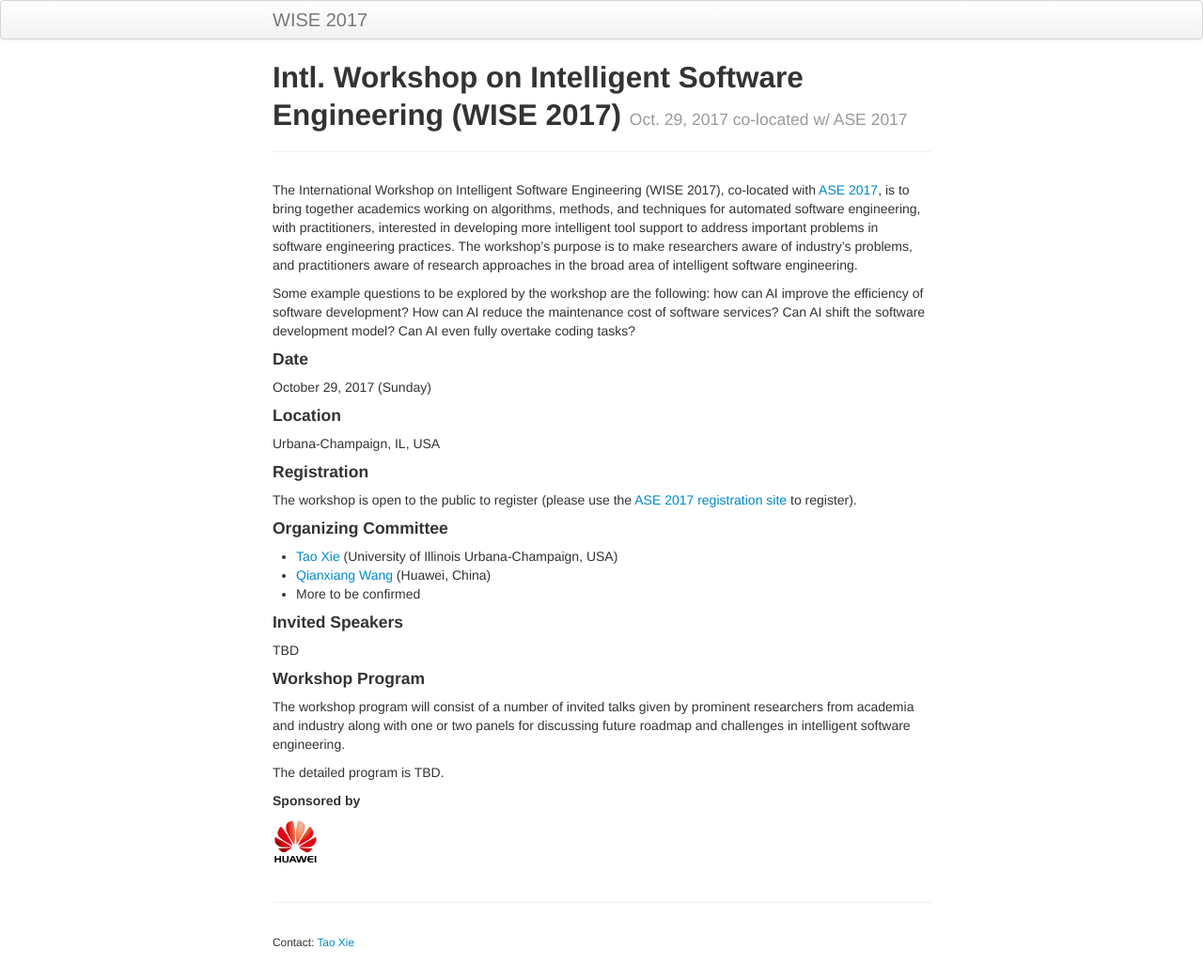
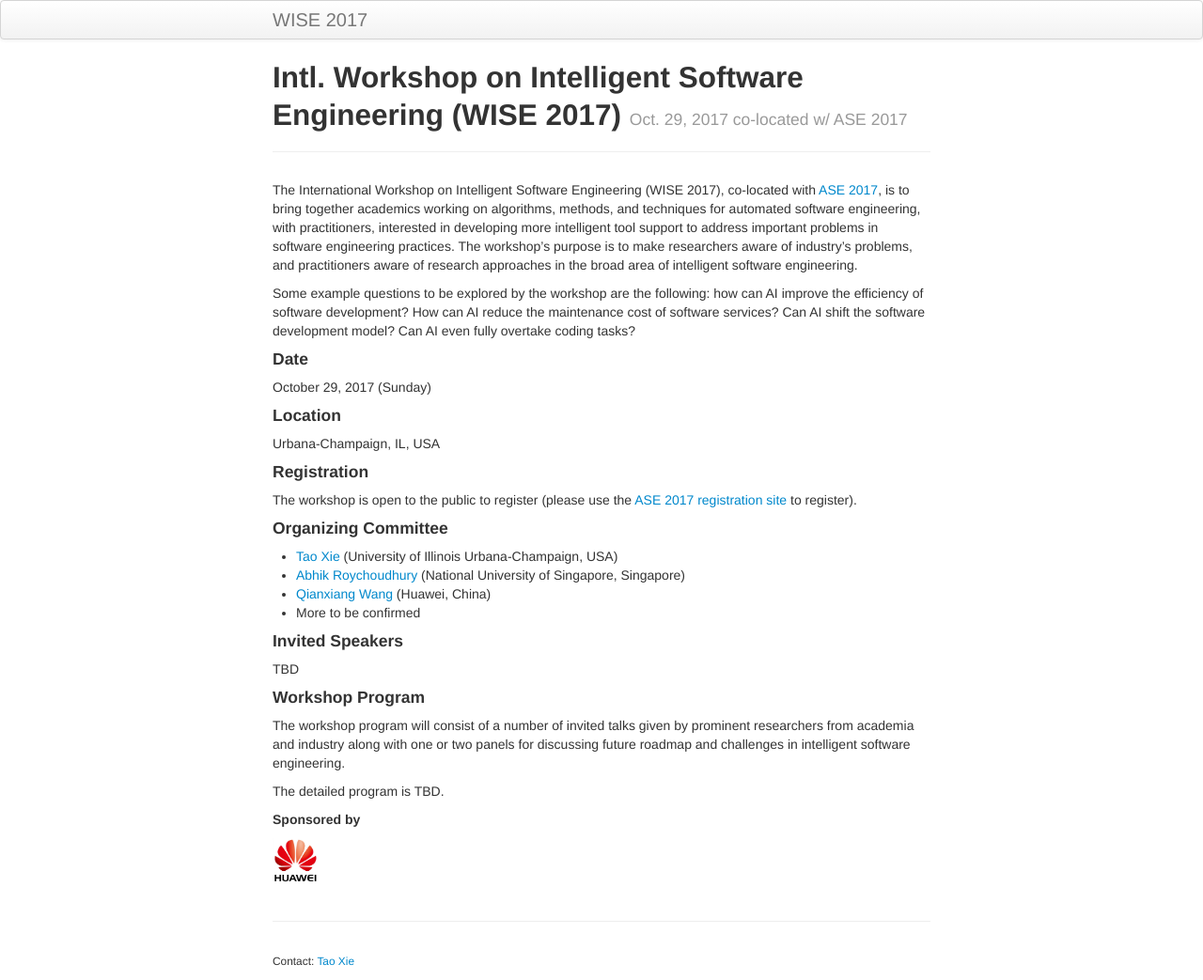
Before and after one commit to isofteng/wise2017, a Jekyll site: the page built from index.md, in a window 1280 px wide. Shown: the whole page at 94% size. Built offline with Jekyll 4.4.1, drawn with Linux system fonts in a browser that asks for light colours.

Commit message:
Update index.md

```diff
--- a/index.md
+++ b/index.md
@@ -24,6 +24,7 @@ The workshop is open to the public to register (please use the [ASE 2017 registr
 #### Organizing Committee
 
 - [Tao Xie](http://taoxie.cs.illinois.edu/) (University of Illinois Urbana-Champaign, USA)
+- [Abhik Roychoudhury](http://www.comp.nus.edu.sg/~abhik) (National University of Singapore, Singapore)
 - [Qianxiang Wang](http://sei.pku.edu.cn/~wqx/) (Huawei, China)
 - More to be confirmed
 
```
